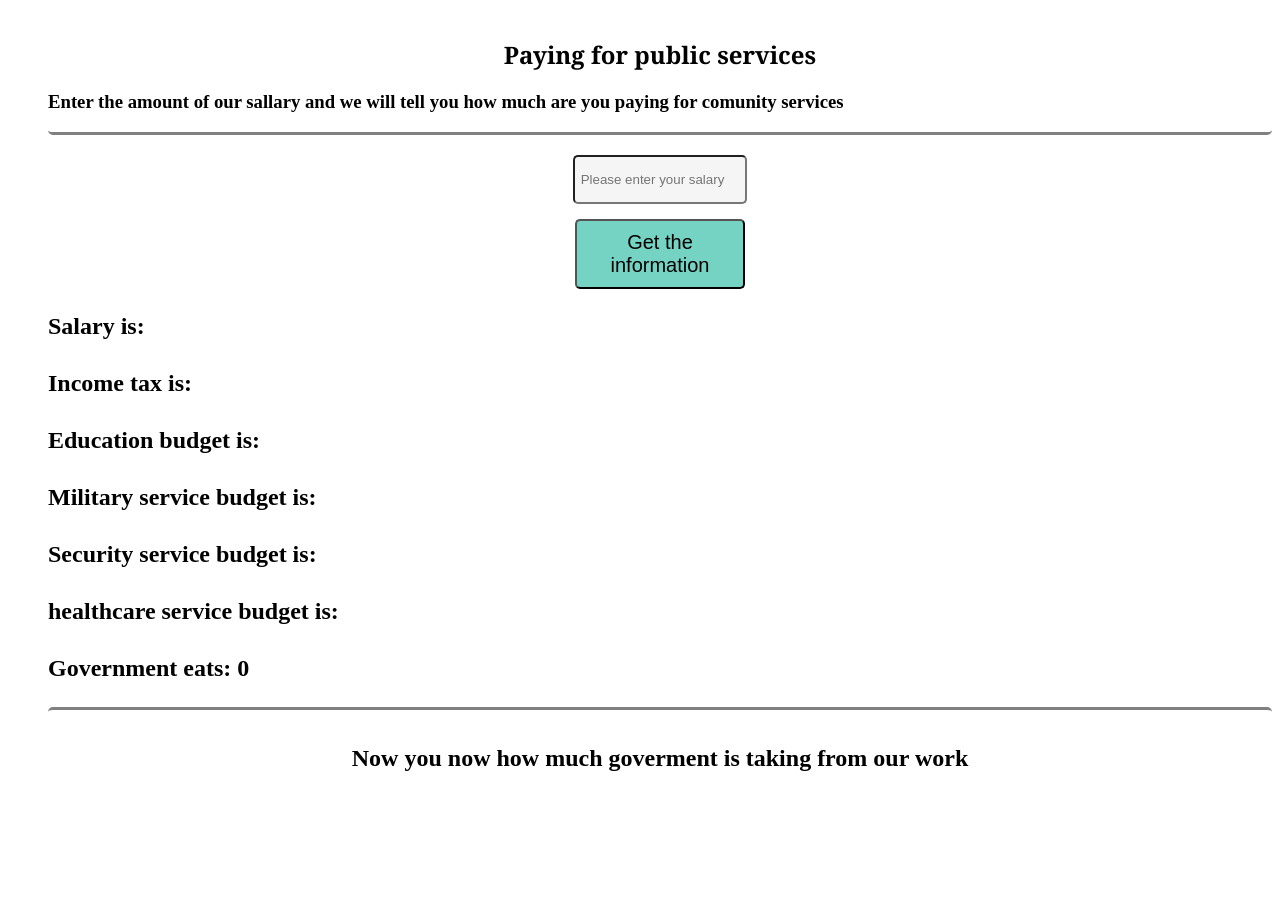
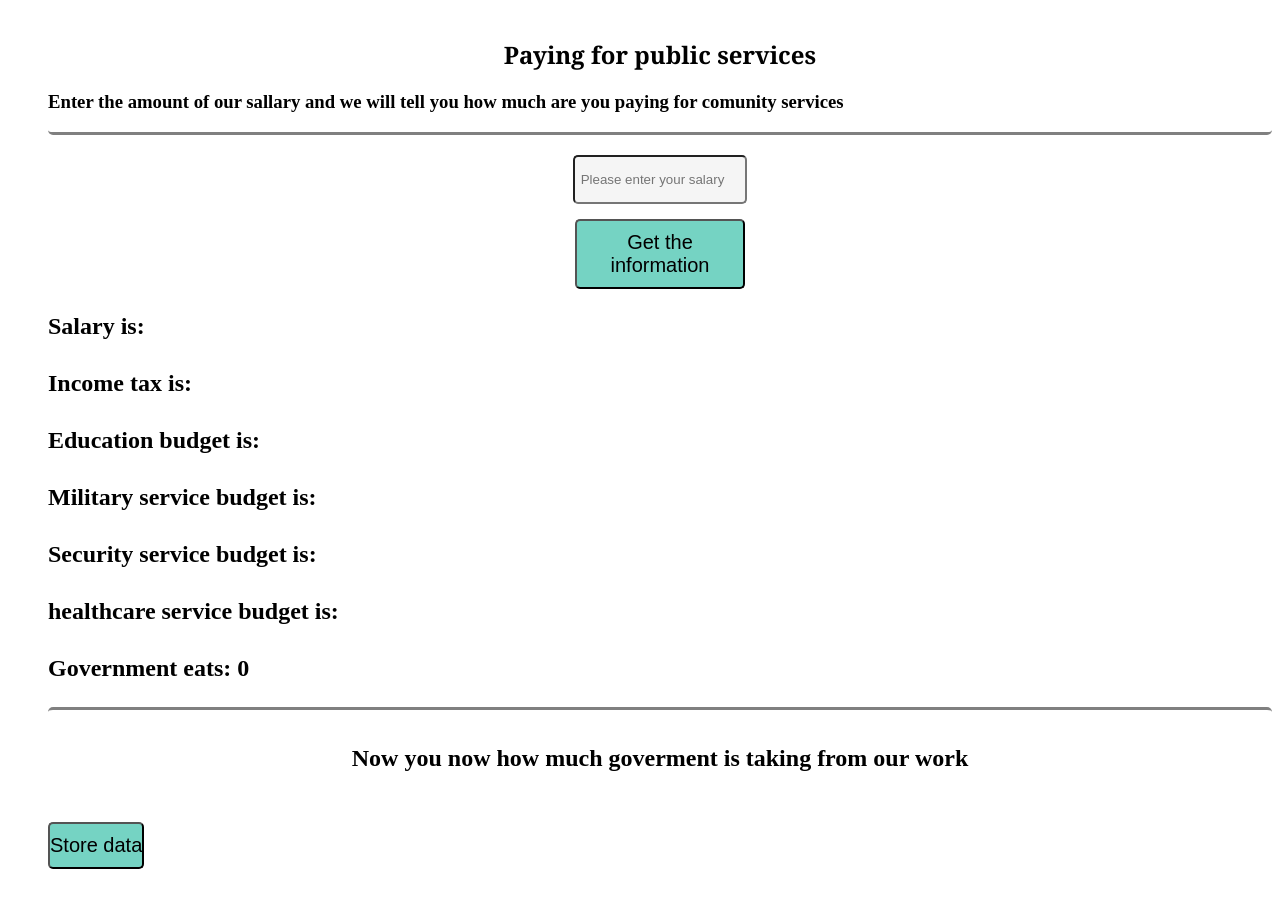
Before and after one commit to shengo333/sadmidis, a Vue app: page / in a window 1280 px wide. Before the commit the page ends 835 px from the top, so only its background shows below. Built offline with nearby package versions, Linux system fonts and the light colour scheme.

Commit message:
json server added

```diff
--- /dev/null
+++ b/data/db.json
@@ -0,0 +1,3 @@
+{
+    "storeddata":[]
+}
--- a/package.json
+++ b/package.json
@@ -8,6 +8,7 @@
   },
   "dependencies": {
     "core-js": "^3.6.5",
+    "json-server": "^0.17.0",
     "vue": "^3.0.0"
   },
   "devDependencies": {
--- a/src/components/Footer.vue
+++ b/src/components/Footer.vue
@@ -2,6 +2,8 @@
   <div id="footer">
       <h2>Now you now how much goverment is taking from our work</h2>
   </div>
+
+  <button>Store data</button>
 </template>
 
 <script>
@@ -18,5 +20,15 @@ export default {
   border-top: solid gray;
   border-radius: 5px;
 }
+button{
+  display: inline-block;
+  padding: 10px 0 10px 0;
+  max-width: 170px;
+  text-align: center;
+  background: rgb(117, 211, 195);
+  margin: 15px auto auto auto;
+  border-radius: 5px;
+  font-size: 20px;
+}
 
 </style>
```
Also changed, not shown: 1 other file (tests, documents, lock files or other folders).
